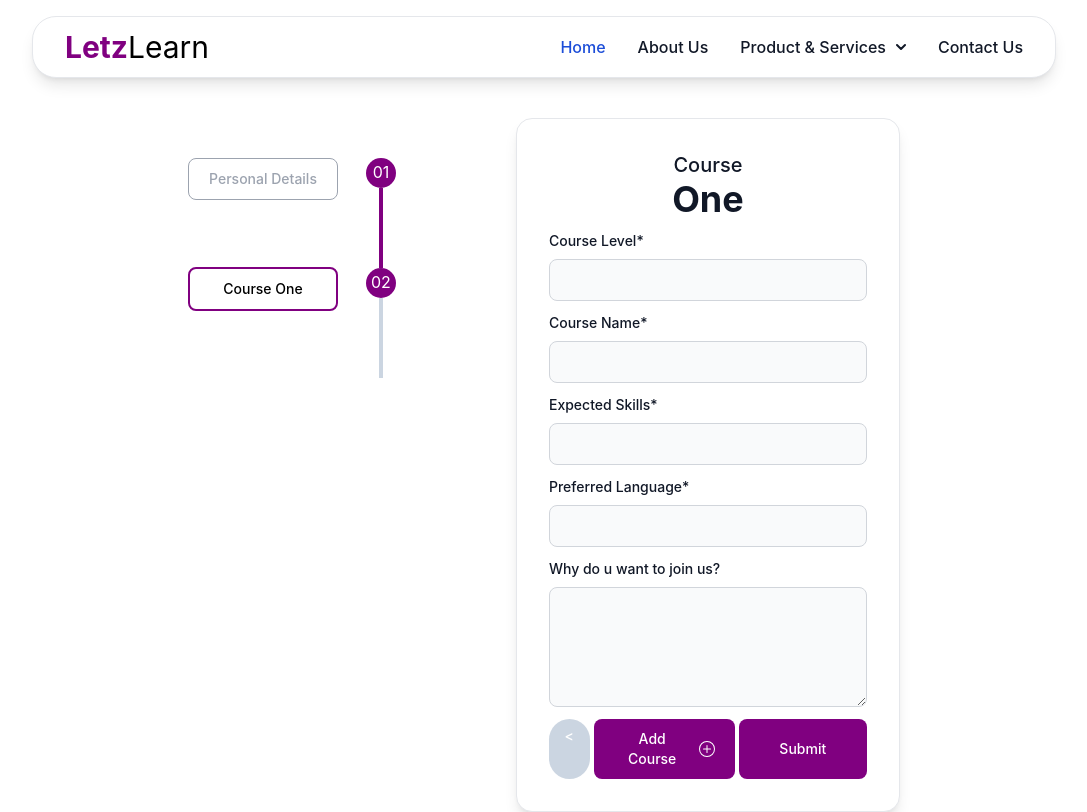
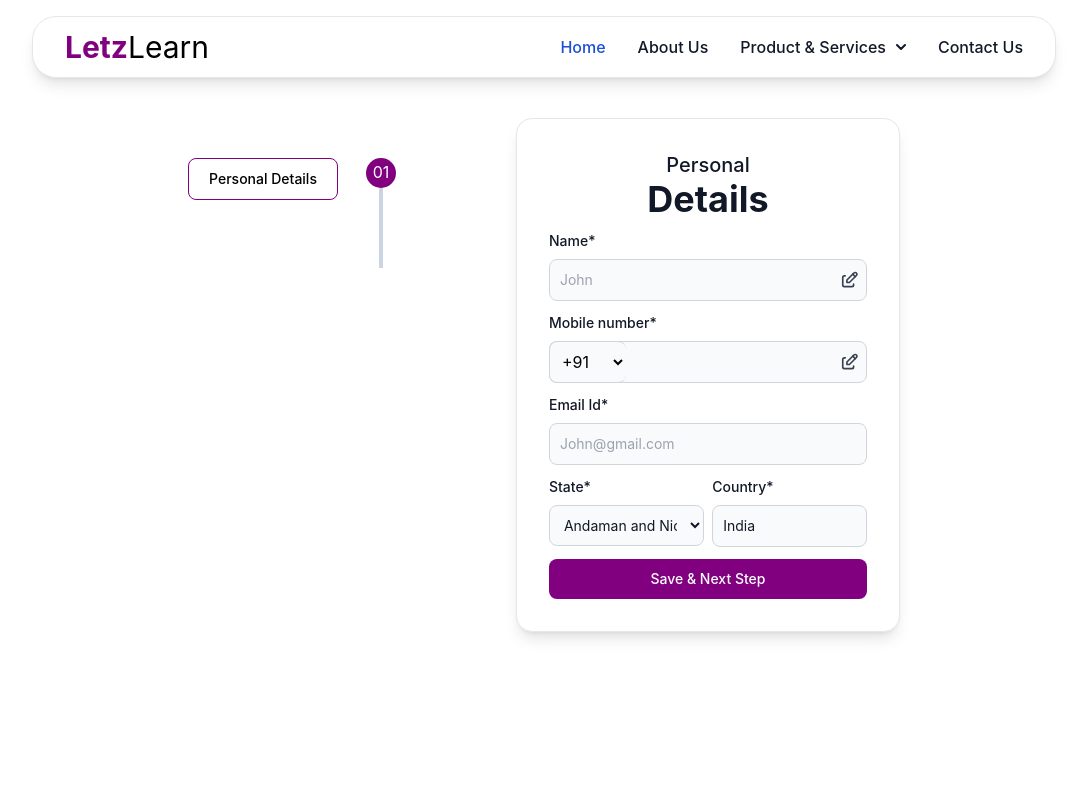
Before and after one commit to smart92dev/letzlearn-test, a React (Create React App) app: page / in a window 1280 px wide. Shown: the whole page, without its empty margins (96-1183 px from the left). Built offline with nearby package versions, Linux system fonts and the light colour scheme.

Commit message:
finish personal detail page validation

```diff
--- a/src/App.css
+++ b/src/App.css
@@ -28,6 +28,17 @@
   color: #61dafb;
 }
 
+input::-webkit-outer-spin-button,
+input::-webkit-inner-spin-button {
+  -webkit-appearance: none;
+  margin: 0;
+}
+
+/* Firefox */
+input[type=number] {
+  -moz-appearance: textfield;
+}
+
 @keyframes App-logo-spin {
   from {
     transform: rotate(0deg);
--- a/src/components/PersonalDetail/index.js
+++ b/src/components/PersonalDetail/index.js
@@ -1,5 +1,5 @@
 import React from "react";
-import { useState } from "react";
+import { useState, useEffect } from "react";
 import dialData from "../../data/dial.json";
 import stateData from "../../data/state.json";
 import { useSelector, useDispatch } from "react-redux";
@@ -9,13 +9,25 @@ export default function index(props) {
   const { next } = props;
   const personalData = useSelector((state) => state.userState.userData);
   const dispatch = useDispatch();
-
+  const initialValidationData = {
+    name: '',
+    number: '',
+    emailId: '',
+    stateAddress: '',
+    country: '',
+  }
   const [name, setName] = useState(personalData.name);
   const [number, setNumber] = useState(personalData.number);
   const [emailId, setEmailId] = useState(personalData.emailId);
   const [country, setCountry] = useState(personalData.country);
   const [stateAddress, setStateAddress] = useState(personalData.stateAddress);
+  const [validation, setValidation] = useState(initialValidationData);
+  const [clickSubmit, setClickSubmit] = useState(false);
 
+  useEffect(() => {
+    if (clickSubmit === true)
+      checkValidation();
+  }, [name, emailId, stateAddress, country, number])
   const changeName = (e) => {
     setName(e.target.value);
   };
@@ -36,11 +48,58 @@ export default function index(props) {
     setStateAddress(e.target.value);
   };
 
-  const handleSubmit = () => {
-    dispatch(
-      submitPersonalData({ name, emailId, number, country, stateAddress })
-    );
-    next();
+  const isValidEmail = (email) => {
+    const regex = /^[a-zA-Z0-9._%+-]+@[a-zA-Z0-9.-]+\.[a-zA-Z]{2,4}$/;
+    return regex.test(String(email).toLowerCase());
+  }
+
+  const checkValidation = () => {
+    let res = true;
+    let validationData = initialValidationData;
+    if (name === '')
+    {
+      validationData.name = "Please insert name."
+      res = false;
+    }
+    if (emailId === '')
+    {
+      validationData.email = "Please insert email."
+      res = false;
+    }
+    if (!isValidEmail(emailId))
+    {
+      validationData.emailId = "Please insert valid email."
+      res = false;
+    }
+    if (number === '')
+    {
+      validationData.number = "Please insert mobile number."
+      res = false;
+    }
+    if (stateAddress === '')
+    {
+      validationData.stateAddress = "Please insert state."
+      res = false
+    }
+    if (country === '')
+    {
+      validationData.country = "Please insert country."
+      res = false
+    }
+    setValidation(validationData);
+    return res;
+  }
+
+  const handleSubmit = (e) => {
+    e.preventDefault();
+    let res = checkValidation();
+    if (res === true){
+      dispatch(
+        submitPersonalData({ name, emailId, number, country, stateAddress })
+      );
+      next();
+    }
+    setClickSubmit(true);
   };
 
   return (
@@ -61,7 +120,7 @@ export default function index(props) {
           >
             Name*
           </label>
-          <div className="relative mb-6">
+          <div className="relative">
             <input
               type="text"
               onChange={(e) => changeName(e)}
@@ -88,6 +147,7 @@ export default function index(props) {
               </svg>
             </div>
           </div>
+          { validation.name !== '' ? <div className="text-red-600 font-bold text-left">{validation.name}</div> : <></>}
         </div>
         <div>
           <label
@@ -96,7 +156,7 @@ export default function index(props) {
           >
             Mobile number*
           </label>
-          <div className="relative mb-6">
+          <div className="relative">
             <select
               value={country}
               onChange={(e) => changeCountry(e)}
@@ -109,7 +169,7 @@ export default function index(props) {
               ))}
             </select>
             <input
-              type="text"
+              type="number"
               onChange={(e) => changeNumber(e)}
               value={number}
               className="bg-gray-50 border border-gray-300 text-gray-900 text-sm rounded-lg focus:ring-main focus:outline-none block w-full pr-7 pl-[80px] p-2.5  dark:bg-gray-700 dark:border-gray-600 dark:placeholder-gray-400 dark:text-white dark:focus:ring-blue-500 dark:focus:border-blue-500"
@@ -133,6 +193,7 @@ export default function index(props) {
               </svg>
             </div>
           </div>
+          { validation.number !== '' ? <div className="text-red-600 font-bold text-left">{validation.number}</div> : <></>}
         </div>
         <div>
           <label
@@ -149,6 +210,7 @@ export default function index(props) {
             className="bg-gray-50 border border-gray-300 text-gray-900 text-sm rounded-lg focus:ring-main focus:outline-none block w-full p-2.5  dark:bg-gray-700 dark:border-gray-600 dark:placeholder-gray-400 dark:text-white dark:focus:ring-blue-500 dark:focus:border-blue-500"
             required
           />
+          { validation.emailId !== '' ? <div className="text-red-600 font-bold text-left">{validation.emailId}</div> : <></>}
         </div>
         <div className="flex flex-row gap-2">
           <div>
@@ -196,9 +258,11 @@ export default function index(props) {
             />
           </div>
         </div>
+        { validation.stateAddress !== '' ? <div className="text-red-600 font-bold text-left">{validation.stateAddress}</div> : <></>}
+        { validation.country !== '' ? <div className="text-red-600 font-bold text-left">{validation.country}</div> : <></>}
         <button
           className="w-full text-white bg-main hover:bg-purple-800 focus:ring-purple-800 focus:outline-none focus:bg-main font-medium rounded-lg text-sm px-5 py-2.5 text-center dark:bg-blue-600 dark:hover:bg-blue-700 dark:focus:ring-blue-800"
-          onClick={handleSubmit}
+          onClick={(e) => handleSubmit(e)}
         >
           Save & Next Step
         </button>
--- a/src/pages/Home/index.js
+++ b/src/pages/Home/index.js
@@ -6,7 +6,7 @@ import Stepper from '../../components/Stepper'
 import Sidebar from '../../components/Sidebar'
 
 export default function index() {
-  const [ count, setCount ] = useState(2);
+  const [ count, setCount ] = useState(1);
   const downCount = () => {
     setCount(count - 1);
   }
```
Also changed, not shown: .eslintrc.js, 1 other file (tests, documents, lock files or other folders).
